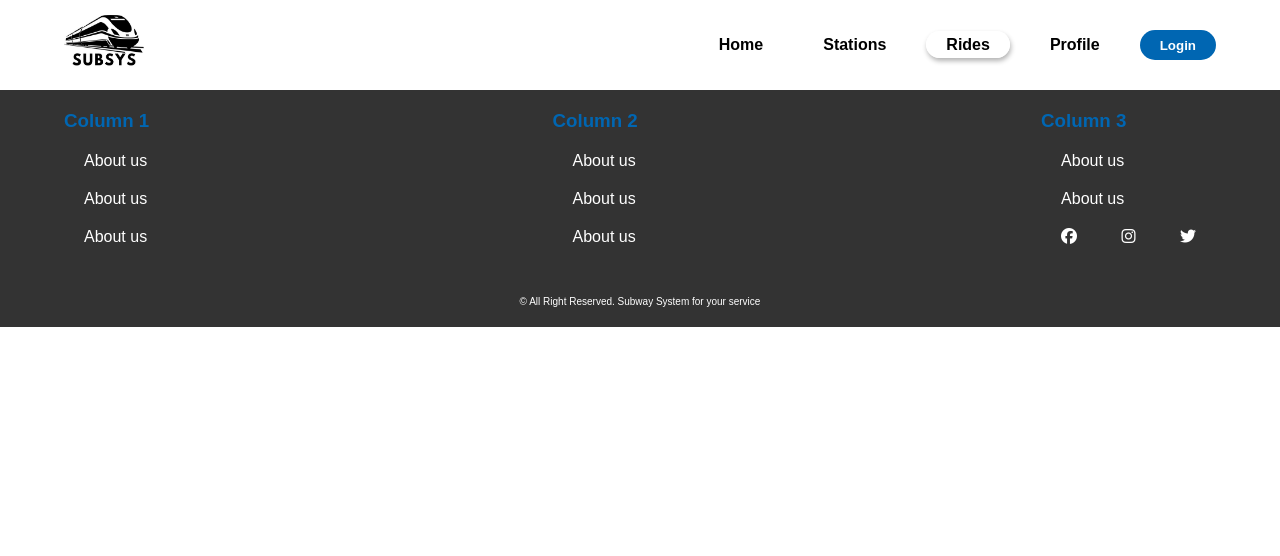
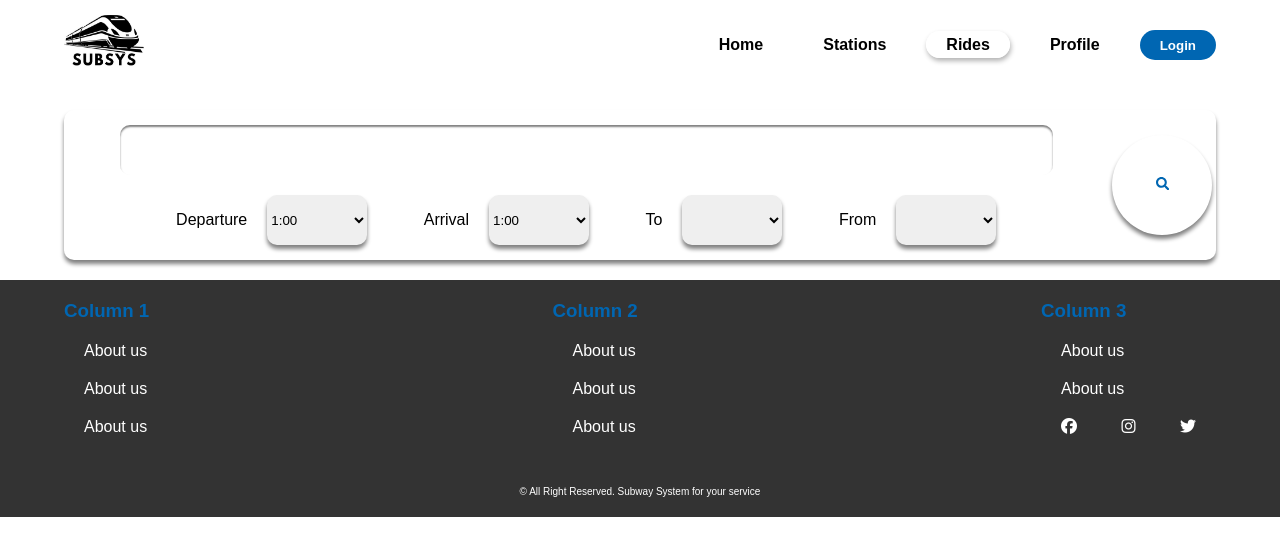
Before and after one commit to AhmadHandoush/Subway-System, a React (Create React App) app in the folder front-end/: page /allrides in a window 1280 px wide. Shown: the top 556 px of the page. Built offline with nearby package versions, Linux system fonts and the light colour scheme.

Commit message:
finished the search bar of rides page

```diff
--- a/front-end/src/Components/rideSearchBar/index.css
+++ b/front-end/src/Components/rideSearchBar/index.css
@@ -0,0 +1,52 @@
+.ride-search {
+  width: 90%;
+  height: 150px;
+  box-shadow: 0 4px 4px 0 gray;
+  border-radius: 10px;
+  margin-bottom: 20px;
+  margin-top: 20px;
+}
+
+.without-btn {
+  gap: 20px;
+  width: 90%;
+}
+
+.without-btn input {
+  width: 90%;
+  color: #0066b2;
+  height: 50px;
+  border: none;
+  border-radius: 10px;
+  text-align: center;
+  box-shadow: inset 0 2px 2px 0 gray;
+}
+
+.search-btn {
+  width: 100px;
+  height: 100px;
+  border-radius: 50%;
+  border: none;
+  box-shadow: 0 4px 4px 0 gray;
+}
+
+.search-btn:hover {
+  cursor: pointer;
+}
+
+.selects {
+  width: 90%;
+}
+
+.selects select {
+  width: 100px;
+  height: 50px;
+  margin-left: 20px;
+  border: none;
+  box-shadow: 0 4px 4px 0 gray;
+  border-radius: 10px;
+}
+
+.selects select::-webkit-scrollbar {
+  display: none;
+}
--- a/front-end/src/Components/rideSearchBar/index.jsx
+++ b/front-end/src/Components/rideSearchBar/index.jsx
@@ -1,10 +1,80 @@
-import './index.css'
+import "./index.css";
+import { FaSearch } from "react-icons/fa";
 
-const RideSearchBar =()=>{
-    return(
-        <div className='ride_search flex column'>
-            div
+const RideSearchBar = () => {
+  const times = [
+    "1:00",
+    "2:00",
+    "3:00",
+    "4:00",
+    "5:00",
+    "6:00",
+    "7:00",
+    "8:00",
+    "9:00",
+    "10:00",
+    "11:00",
+    "12:00",
+    "13:00",
+    "14:00",
+    "15:00",
+    "16:00",
+    "17:00",
+    "18:00",
+    "19:00",
+    "20:00",
+    "21:00",
+    "22:00",
+    "23:00",
+    "00:00",
+  ];
+
+  return (
+    <div className="ride-search flex around">
+      <div className="without-btn flex column center">
+        <input type="text" />
+        <div className="selects full-width flex evenly">
+          <div className="flex center">
+            <label htmlFor="departure-time">Departure</label>
+            <select name="" id="departure-time">
+              {times.map((time) => (
+                <option value={time}>{time}</option>
+              ))}
+            </select>
+          </div>
+          <div className="flex center">
+            <label htmlFor="arrival-time">Arrival</label>
+            <select name="" id="arrival-time">
+              {times.map((time) => (
+                <option value={time}>{time}</option>
+              ))}
+            </select>
+          </div>
+          <div className="flex center">
+            <label htmlFor="departure-location">To</label>
+            <select name="" id="departure-location">
+              {/* {times.map((#)=>(
+                        <option value={time}>{time}</option>
+                    ))} */}
+            </select>
+          </div>
+          <div className="flex center">
+            <label htmlFor="arrival-location">From</label>
+            <select name="" id="arrival-location">
+              {/* {times.map((#)=>(
+                        <option value={time}>{time}</option>
+                    ))} */}
+            </select>
+          </div>
         </div>
-    )
-}
-export default RideSearchBar
+      </div>
+
+      <div className="flex  center">
+        <button className="search-btn txt-primary bg-white">
+          <FaSearch />
+        </button>
+      </div>
+    </div>
+  );
+};
+export default RideSearchBar;
--- a/front-end/src/pages/allRides/index.jsx
+++ b/front-end/src/pages/allRides/index.jsx
@@ -1,7 +1,12 @@
 import "./index.css";
+import RideSearchBar from "../../Components/rideSearchBar";
 
 const AllRides = () => {
-  return <div></div>;
+  return (
+    <div className="full-width center flex column">
+      <RideSearchBar />
+    </div>
+  );
 };
 
 export default AllRides;
```
